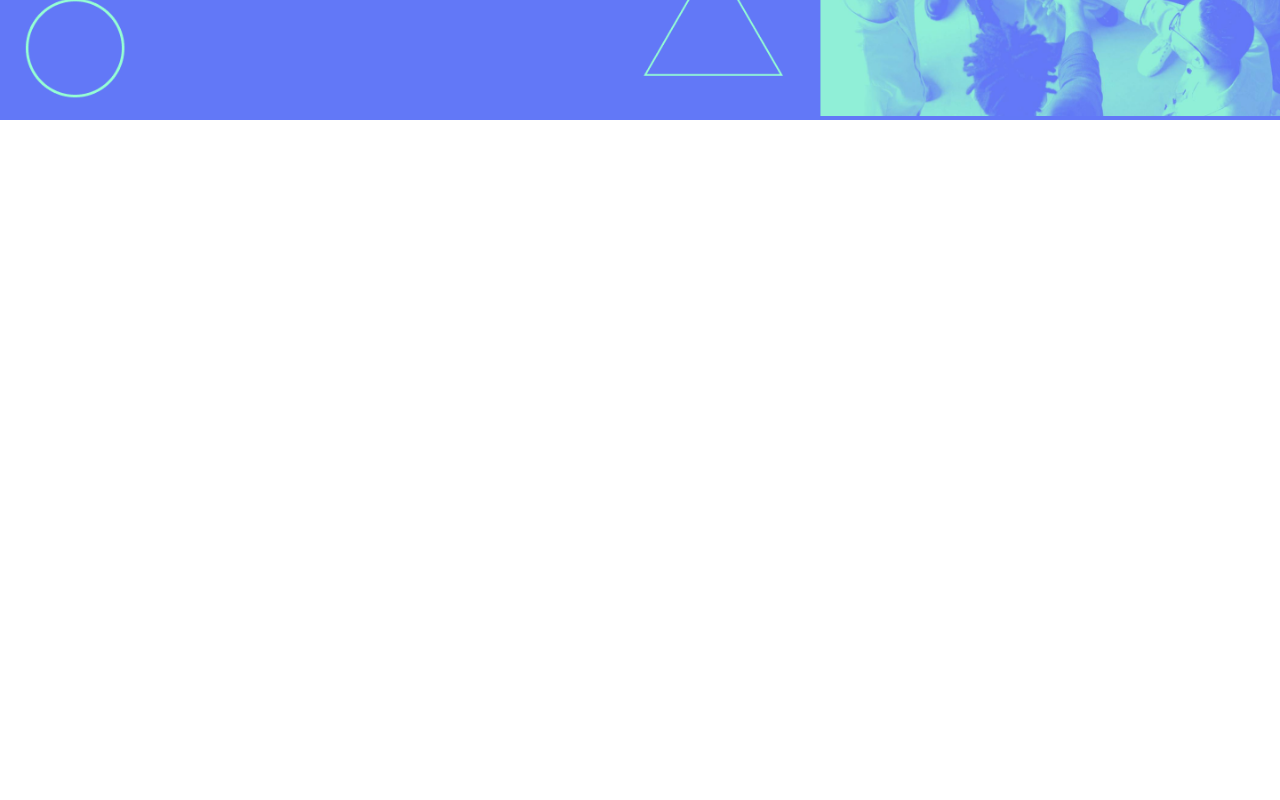
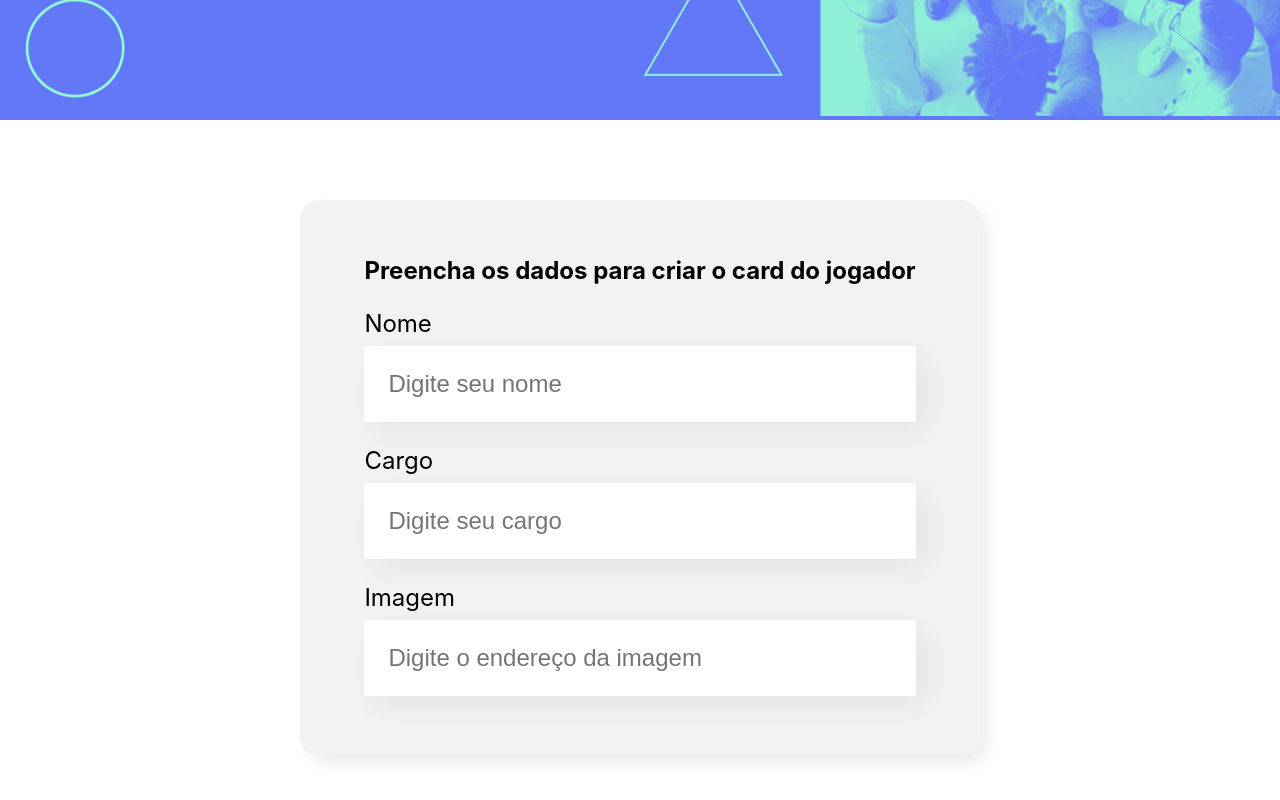
Before and after one commit to joaoCastroHub/react-alura, a React (Create React App) app in the folder organograma/: page / in a window 1280 px wide. Shown: the part 378-1178 px from the top of the page. Before the commit the page ends 800 px from the top, so only its background shows below. Built offline with nearby package versions, Linux system fonts and the light colour scheme.

Commit message:
formulario

```diff
--- a/organograma/src/App.js
+++ b/organograma/src/App.js
@@ -1,9 +1,11 @@
-import Banner from "./componentes/banner/Banner.js";
+import Banner from "./componentes/banner";
+import Form from "./componentes/form";
 
-function App() {
+const App = () => {
   return (
     <div className="App">
       <Banner />
+      <Form />
     </div>
   );
 }
--- /dev/null
+++ b/organograma/src/componentes/TextField/TextField.css
@@ -0,0 +1,19 @@
+.text-field {
+    margin: 24px 0;
+}
+
+.text-field label {
+    display: block;
+    margin-bottom: 8px;
+    font-size: 24px;
+}
+
+.text-field input {
+    background-color: #fff;
+    box-shadow: 10px 10px 30px rgba(0, 0, 0, .06);
+    width: 100%;
+    border: none;
+    font-size: 24px;
+    padding: 24px;
+    box-sizing: border-box;
+}
--- /dev/null
+++ b/organograma/src/componentes/TextField/index.js
@@ -0,0 +1,12 @@
+import './TextField.css';
+
+const TextField = (props) => {
+    return (
+        < div className="text-field">
+            <label>{props.label}</label>
+            <input placeholder={props.placeholder} />
+        </div >
+    )
+}
+
+export default TextField;
--- a/organograma/src/componentes/banner/Banner.js
+++ b/organograma/src/componentes/banner/index.js
@@ -1,6 +1,6 @@
 import './Banner.css'
 
-function Banner() {
+const Banner = () => {
     return (
         //JSX parece html mas não é, react interpreta e aplica no DOM
         <header className="banner">
--- /dev/null
+++ b/organograma/src/componentes/form/Form.css
@@ -0,0 +1,13 @@
+.formulario {
+    display: flex;
+    justify-content: center;
+    margin: 80px 0;
+}
+
+.formulario form {
+    max-width: 80%;
+    background-color: #f2f2f2;
+    border-radius: 20px;
+    padding: 36px 64px;
+    box-shadow: 8px 8px 16px rgba(0, 0, 0, .08);
+}
--- /dev/null
+++ b/organograma/src/componentes/form/index.js
@@ -0,0 +1,17 @@
+import './Form.css';
+import TextField from "../TextField";
+
+const Form = () => {
+    return (
+        <section className="formulario">
+            <form>
+                <h2>Preencha os dados para criar o card do jogador</h2>
+                <TextField label="Nome" placeholder="Digite seu nome" />
+                <TextField label="Cargo" placeholder="Digite seu cargo" />
+                <TextField label="Imagem" placeholder="Digite o endereço da imagem" />
+            </form>
+        </section>
+    )
+}
+
+export default Form;
```
